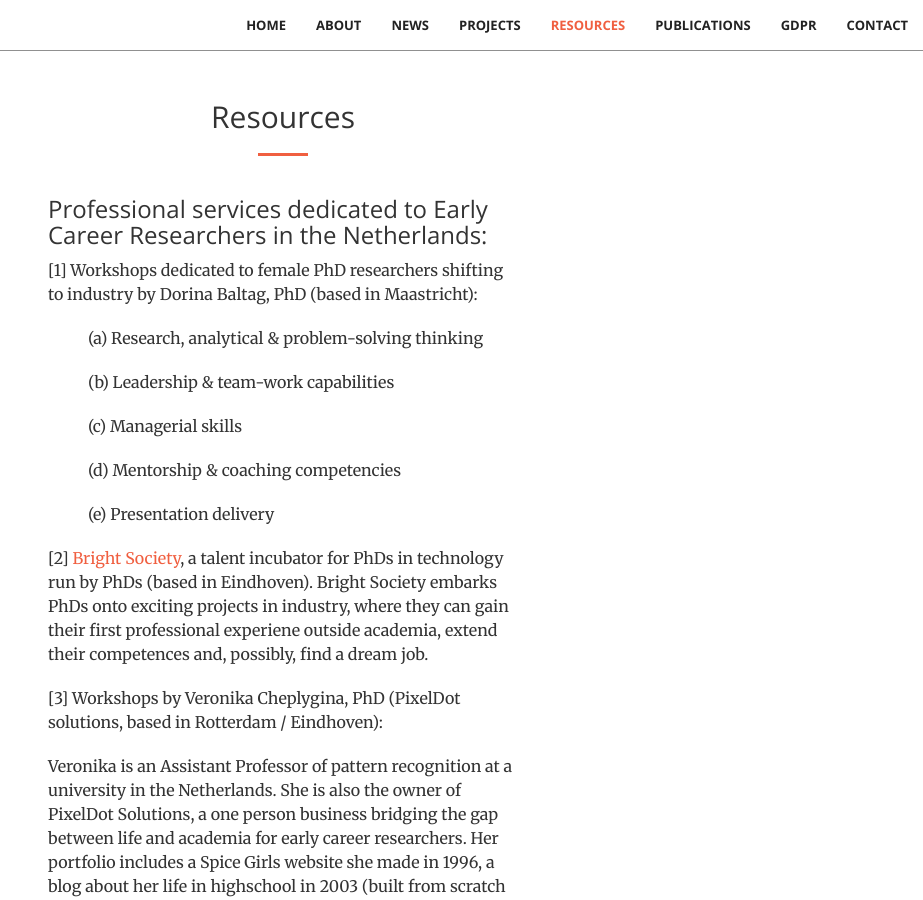
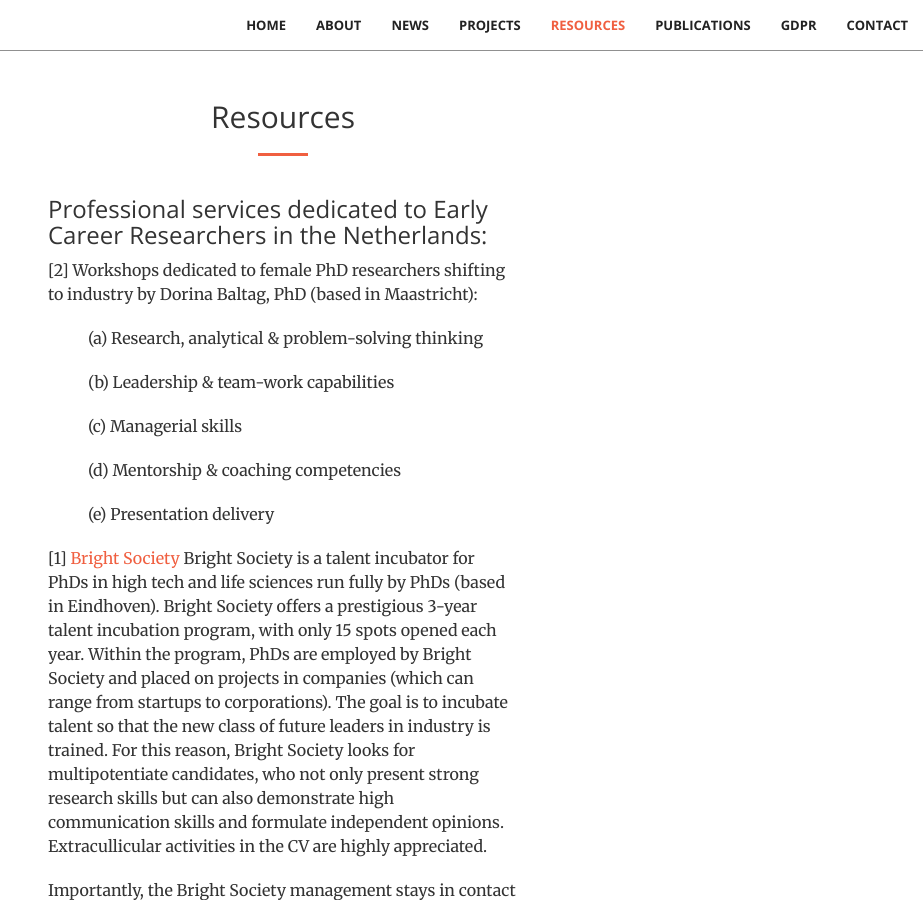
Before and after one commit to stichting-solaris/stichting-solaris.github.io, a Jekyll site: the page built from index.html, in a window 1280 px wide and 900 px high, scrolled down 7646 px. Shown: the whole window, without its empty margins (357-1280 px from the left). Built offline with Jekyll 4.4.1, drawn with Linux system fonts in a browser that asks for light colours; some of the changed text lies outside the part shown.

Commit message:
Update resources.html

```diff
--- a/_includes/resources.html
+++ b/_includes/resources.html
@@ -18,10 +18,25 @@
                 <p class="tab">(e) Presentation delivery</p>
                 <p></p>
 
-                <p>[2] <a href="https://bright-society.com/">Bright Society</a>, a talent incubator for PhDs in technology
-                    run by PhDs (based in Eindhoven). Bright Society embarks PhDs onto exciting projects
-                    in industry, where they can gain their first professional experiene outside academia, extend their competences
-                    and, possibly, find a dream job.</p>
+                <p>[1] <a href="https://bright-society.com/">Bright Society</a> Bright Society is a talent incubator for PhDs in high tech
+                    and life sciences run fully by PhDs (based in Eindhoven). Bright Society offers a prestigious 3-year talent incubation
+                    program, with only 15 spots opened each year. Within the program, PhDs are employed by Bright Society and placed on
+                    projects in companies (which can range from startups to corporations). The goal is to incubate talent so that the new
+                    class of future leaders in industry is trained. For this reason, Bright Society looks for multipotentiate candidates,
+                    who not only present strong research skills but can also demonstrate high communication skills and formulate independent
+                    opinions. Extracullicular activities in the CV are highly appreciated.</p>
+
+                <p>Importantly, the Bright Society management stays in contact with the PhDs throughout the program, and makes sure that the direct bosses in
+                    their workplaces are also good mentors. PhDs are also given two special cards supplied with a number of tokens: Personal
+                    Development Card and Social Responsibility Card. With these tokens, they can choose to spend a number of working hours
+                    during the year on courses and on projects for public good, respectively. Furthermore, the employment contracts are very
+                    attractive: the salary is benchmarked against leading companies in high tech, and the contract with Bright Society can
+                    be terminated any moment without any financial consequences. The vision behind Bright Society is community building,
+                    therefore, the management also cares that PhDs employed within the company are know each other, and that they stay in
+                    touch with the company after the end of incubation period.</p>
+
+                <p>Overally, Bright Society is a young company (created in 2014) but it has already built a reputation and it is a highly recommended to PhDs
+                    thinking of a career switch.</p>
                     <p></p>
 
                 <p>[3] Workshops by Veronika Cheplygina, PhD (PixelDot solutions, based in Rotterdam / Eindhoven):</p>
```
Also changed, not shown: other parts of _includes/resources.html (+1 -1 lines).
